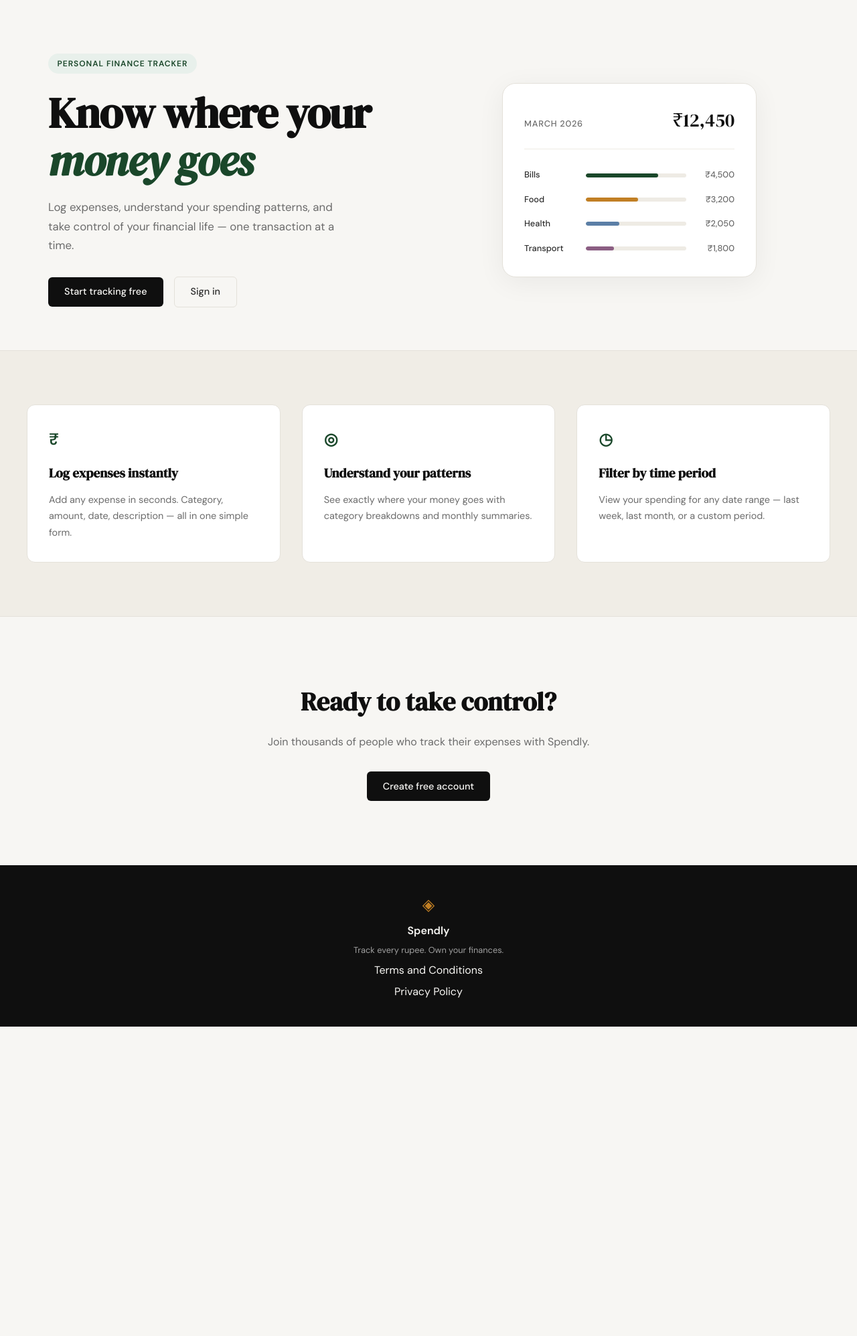
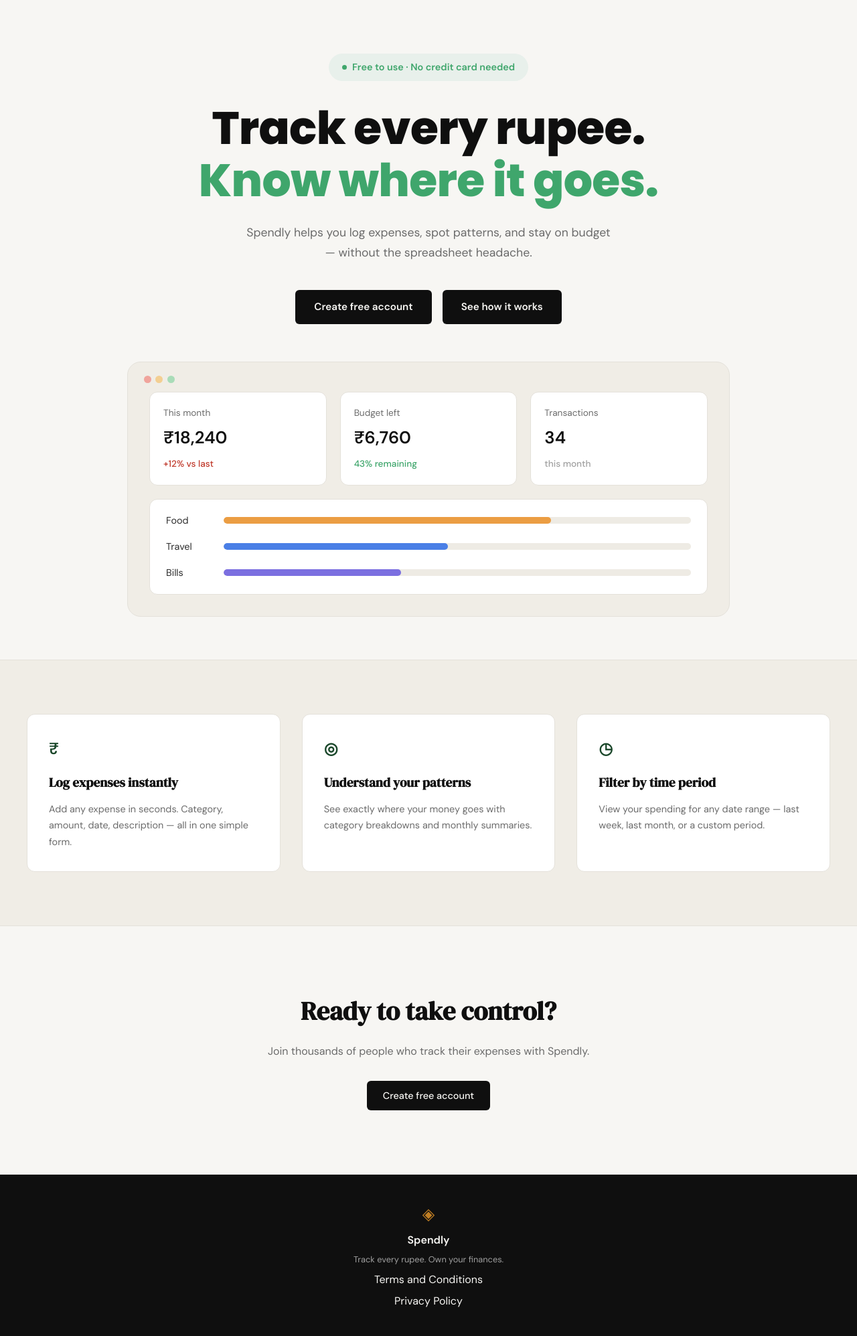
Before and after one commit to zain01-coder/Spendly, a Flask app: page / in a window 1280 px wide. Shown: the part 61-2056 px from the top of the page at 67% size. Before the commit the page ends 1594 px from the top, so only its background shows below. Run offline with Flask 3, Linux system fonts and the light colour scheme.

Commit message:
landing: redesign hero section to match mockup

```diff
--- /dev/null
+++ b/static/css/landing.css
@@ -0,0 +1,218 @@
+/* ------------------------------------------------------------------ */
+/* Hero (landing page)                                                 */
+/* ------------------------------------------------------------------ */
+
+@import url('https://fonts.googleapis.com/css2?family=Poppins:wght@700;800&display=swap');
+
+:root {
+    --hero-green: #3fa66c;
+}
+
+.hero {
+    display: flex;
+    flex-direction: column;
+    align-items: center;
+    text-align: center;
+    gap: 0;
+    padding: 5rem 2rem 4rem;
+    max-width: var(--max-width);
+    margin: 0 auto;
+}
+
+.hero-inner {
+    display: flex;
+    flex-direction: column;
+    align-items: center;
+    width: 100%;
+}
+
+.hero-badge {
+    display: inline-flex;
+    align-items: center;
+    gap: 0.5rem;
+    background: var(--accent-light);
+    color: var(--hero-green);
+    text-transform: none;
+    letter-spacing: normal;
+    font-size: 0.9rem;
+    font-weight: 600;
+    padding: 0.55rem 1.25rem;
+    border-radius: 999px;
+    margin-bottom: 2rem;
+}
+
+.hero-badge-dot {
+    width: 7px;
+    height: 7px;
+    border-radius: 50%;
+    background: var(--hero-green);
+    flex-shrink: 0;
+}
+
+.hero-title {
+    font-family: 'Poppins', var(--font-body);
+    font-weight: 800;
+    font-size: clamp(2.75rem, 6vw, 4.25rem);
+    line-height: 1.15;
+    letter-spacing: -0.01em;
+    color: var(--ink);
+    margin-bottom: 1.5rem;
+}
+
+.hero-title-accent {
+    display: block;
+    color: var(--hero-green);
+}
+
+.hero-subtitle {
+    text-align: center;
+    font-size: 1.1rem;
+    color: var(--ink-muted);
+    line-height: 1.7;
+    max-width: 560px;
+    margin: 0 auto 2.5rem;
+}
+
+.hero-actions {
+    justify-content: center;
+    margin-bottom: 3.5rem;
+}
+
+.hero-btn {
+    display: inline-block;
+    background: var(--ink);
+    color: var(--paper);
+    padding: 0.85rem 1.75rem;
+    border-radius: var(--radius-sm);
+    font-family: var(--font-body);
+    font-size: 0.95rem;
+    font-weight: 700;
+    cursor: pointer;
+    border: none;
+    transition: background 0.2s;
+    text-decoration: none;
+}
+
+.hero-btn:hover { background: var(--accent); }
+
+/* ------------------------------------------------------------------ */
+/* Hero preview panel                                                  */
+/* ------------------------------------------------------------------ */
+
+.hero-panel {
+    position: relative;
+    width: 100%;
+    max-width: 900px;
+    background: var(--paper-warm);
+    border: 1px solid var(--border);
+    border-radius: var(--radius-lg);
+    padding: 2.75rem 2rem 2rem;
+    text-align: left;
+}
+
+.hero-panel-dots {
+    position: absolute;
+    top: 1.25rem;
+    left: 1.5rem;
+    display: flex;
+    gap: 0.4rem;
+}
+
+.hero-panel-dots .dot {
+    width: 11px;
+    height: 11px;
+    border-radius: 50%;
+}
+
+.dot-red { background: #f0a49c; }
+.dot-yellow { background: #f3cf92; }
+.dot-green { background: #a9dcb8; }
+
+.hero-stats {
+    display: grid;
+    grid-template-columns: repeat(3, 1fr);
+    gap: 1.25rem;
+    margin-bottom: 1.25rem;
+}
+
+.hero-stat {
+    display: flex;
+    flex-direction: column;
+    gap: 0.4rem;
+    background: var(--paper-card);
+    border: 1px solid var(--border);
+    border-radius: var(--radius-md);
+    padding: 1.25rem;
+}
+
+.hero-stat-label {
+    font-size: 0.85rem;
+    color: var(--ink-muted);
+}
+
+.hero-stat-value {
+    font-size: 1.6rem;
+    font-weight: 700;
+    color: var(--ink);
+}
+
+.hero-stat-delta {
+    font-size: 0.85rem;
+    font-weight: 500;
+}
+
+.hero-stat-delta-up { color: var(--danger); }
+.hero-stat-delta-down { color: var(--hero-green); }
+.hero-stat-delta-neutral { color: var(--ink-faint); }
+
+.hero-progress {
+    background: var(--paper-card);
+    border: 1px solid var(--border);
+    border-radius: var(--radius-md);
+    padding: 1.25rem 1.5rem;
+    display: flex;
+    flex-direction: column;
+    gap: 1rem;
+}
+
+.hero-progress-row {
+    display: grid;
+    grid-template-columns: 70px 1fr;
+    align-items: center;
+    gap: 1rem;
+}
+
+.hero-progress-label {
+    font-size: 0.9rem;
+    color: var(--ink-soft);
+}
+
+.hero-progress-track {
+    height: 10px;
+    background: var(--border-soft);
+    border-radius: 999px;
+    overflow: hidden;
+}
+
+.hero-progress-bar {
+    height: 100%;
+    border-radius: 999px;
+}
+
+.hero-progress-food { width: 70%; background: #eb9d43; }
+.hero-progress-travel { width: 48%; background: #4a7fe6; }
+.hero-progress-bills { width: 38%; background: #7b6fe0; }
+
+/* ------------------------------------------------------------------ */
+/* Responsive                                                          */
+/* ------------------------------------------------------------------ */
+
+@media (max-width: 900px) {
+    .hero-stats { grid-template-columns: 1fr; }
+}
+
+@media (max-width: 600px) {
+    .hero { padding: 3rem 1rem 2rem; }
+    .hero-actions { flex-direction: column; width: 100%; align-items: center; }
+    .hero-panel { padding: 2.75rem 1.25rem 1.5rem; }
+}
--- a/templates/landing.html
+++ b/templates/landing.html
@@ -1,60 +1,73 @@
 {% extends "base.html" %}
 
 {% block title %}Spendly — Track Every Rupee{% endblock %}
+
+{% block head %}
+<link rel="stylesheet" href="{{ url_for('static', filename='css/landing.css') }}">
+{% endblock %}
 
 {% block content %}
 
 <section class="hero">
     <div class="hero-inner">
-        <div class="hero-badge">Personal Finance Tracker</div>
+        <div class="hero-badge">
+            <span class="hero-badge-dot"></span>
+            Free to use · No credit card needed
+        </div>
         <h1 class="hero-title">
-            Know where your<br>
-            <em>money goes</em>
+            Track every rupee.
+            <span class="hero-title-accent">Know where it goes.</span>
         </h1>
         <p class="hero-subtitle">
-            Log expenses, understand your spending patterns,
-            and take control of your financial life —
-            one transaction at a time.
+            Spendly helps you log expenses, spot patterns, and stay
+            on budget — without the spreadsheet headache.
         </p>
         <div class="hero-actions">
-            <a href="{{ url_for('register') }}" class="btn-primary">Start tracking free</a>
-            <a href="{{ url_for('login') }}" class="btn-ghost">Sign in</a>
+            <a href="{{ url_for('register') }}" class="hero-btn">Create free account</a>
+            <a href="#" class="hero-btn">See how it works</a>
         </div>
-    </div>
-    <div class="hero-visual">
-        <div class="mock-card">
-            <div class="mock-card-header">
-                <span class="mock-label">March 2026</span>
-                <span class="mock-total">₹12,450</span>
+
+        <div class="hero-panel">
+            <div class="hero-panel-dots">
+                <span class="dot dot-red"></span>
+                <span class="dot dot-yellow"></span>
+                <span class="dot dot-green"></span>
             </div>
-            <div class="mock-bars">
-                <div class="mock-bar-row">
-                    <span class="mock-cat">Bills</span>
-                    <div class="mock-bar-track">
-                        <div class="mock-bar" style="width: 72%"></div>
+            <div class="hero-stats">
+                <div class="hero-stat">
+                    <span class="hero-stat-label">This month</span>
+                    <span class="hero-stat-value">₹18,240</span>
+                    <span class="hero-stat-delta hero-stat-delta-up">+12% vs last</span>
+                </div>
+                <div class="hero-stat">
+                    <span class="hero-stat-label">Budget left</span>
+                    <span class="hero-stat-value">₹6,760</span>
+                    <span class="hero-stat-delta hero-stat-delta-down">43% remaining</span>
+                </div>
+                <div class="hero-stat">
+                    <span class="hero-stat-label">Transactions</span>
+                    <span class="hero-stat-value">34</span>
+                    <span class="hero-stat-delta hero-stat-delta-neutral">this month</span>
+                </div>
+            </div>
+            <div class="hero-progress">
+                <div class="hero-progress-row">
+                    <span class="hero-progress-label">Food</span>
+                    <div class="hero-progress-track">
+                        <div class="hero-progress-bar hero-progress-food"></div>
                     </div>
-                    <span class="mock-amt">₹4,500</span>
                 </div>
-                <div class="mock-bar-row">
-                    <span class="mock-cat">Food</span>
-                    <div class="mock-bar-track">
-                        <div class="mock-bar mock-bar-2" style="width: 52%"></div>
+                <div class="hero-progress-row">
+                    <span class="hero-progress-label">Travel</span>
+                    <div class="hero-progress-track">
+                        <div class="hero-progress-bar hero-progress-travel"></div>
                     </div>
-                    <span class="mock-amt">₹3,200</span>
                 </div>
-                <div class="mock-bar-row">
-                    <span class="mock-cat">Health</span>
-                    <div class="mock-bar-track">
-                        <div class="mock-bar mock-bar-3" style="width: 33%"></div>
+                <div class="hero-progress-row">
+                    <span class="hero-progress-label">Bills</span>
+                    <div class="hero-progress-track">
+                        <div class="hero-progress-bar hero-progress-bills"></div>
                     </div>
-                    <span class="mock-amt">₹2,050</span>
-                </div>
-                <div class="mock-bar-row">
-                    <span class="mock-cat">Transport</span>
-                    <div class="mock-bar-track">
-                        <div class="mock-bar mock-bar-4" style="width: 28%"></div>
-                    </div>
-                    <span class="mock-amt">₹1,800</span>
                 </div>
             </div>
         </div>
```
